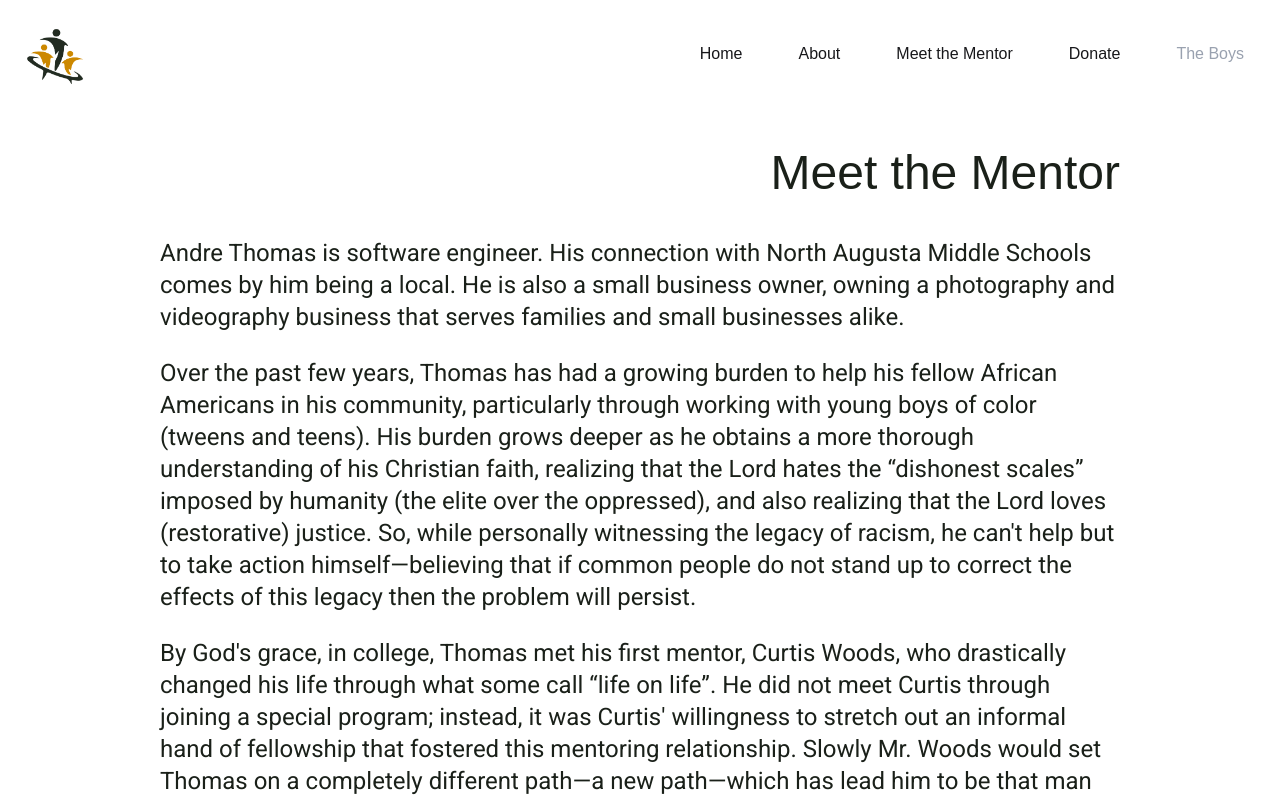
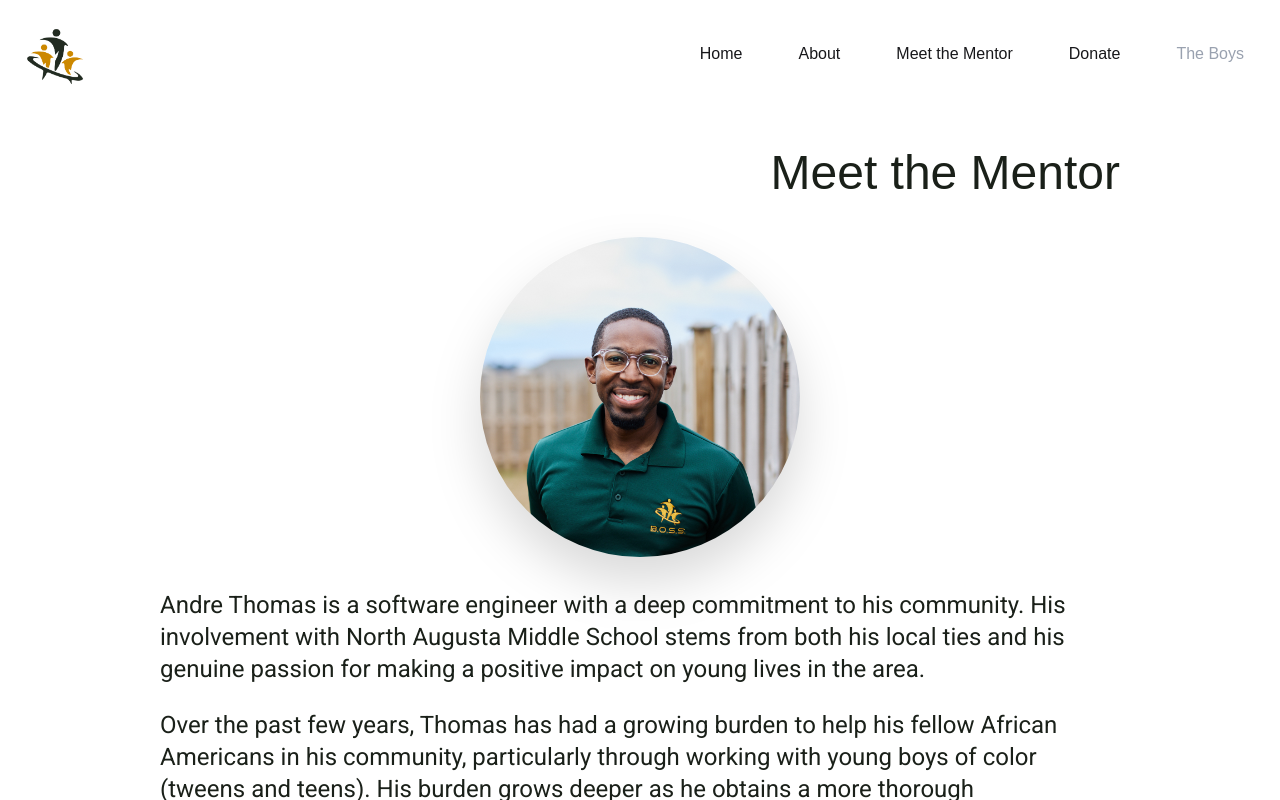
Before and after one commit to drethedevjs/boss-boys, a React (Vite) app: page /meet-the-mentor in a window 1280 px wide. Shown: the top 800 px of the page. Built offline with nearby package versions, Linux system fonts and the light colour scheme.

Commit message:
Added headshot to meet the mentor page.

```diff
--- a/src/pages/MeetTheMentor.tsx
+++ b/src/pages/MeetTheMentor.tsx
@@ -2,11 +2,15 @@ export const MeetTheMentor = () => {
   return (
     <div className="boss-container">
       <h1 className="page-header mb-10">Meet the Mentor</h1>
+      <img
+        src="images/andre-headshot.jpg"
+        className="rounded-full lg:w-80 lg:h-80 w-40 h-40 drop-shadow-2xl object-cover place-self-center mb-8"
+      />
       <p>
-        Andre Thomas is software engineer. His connection with North Augusta
-        Middle Schools comes by him being a local. He is also a small business
-        owner, owning a photography and videography business that serves
-        families and small businesses alike.
+        Andre Thomas is a software engineer with a deep commitment to his
+        community. His involvement with North Augusta Middle School stems from
+        both his local ties and his genuine passion for making a positive impact
+        on young lives in the area.
       </p>
       <p>
         Over the past few years, Thomas has had a growing burden to help his
```
Also changed, not shown: public/images/andre-headshot.jpg (added).
